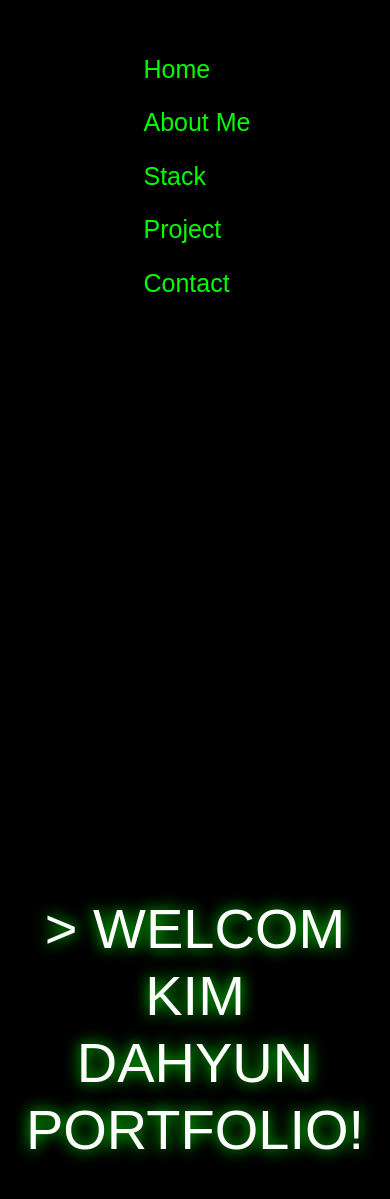
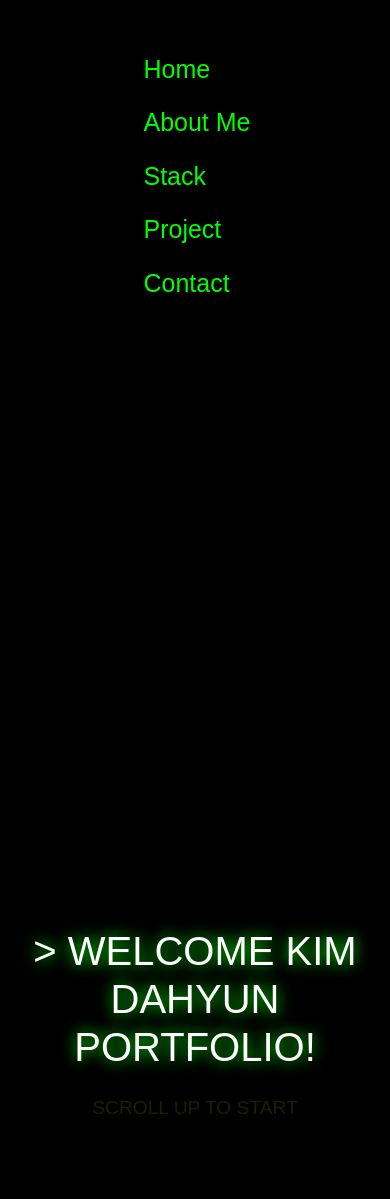
Before and after one commit to kkdh0130/dahyun-portfolio, a React (Create React App) app: page / in a window 390 px wide. Shown: the part 233-1432 px from the top of the page. Built offline with nearby package versions, Linux system fonts and the light colour scheme; a web font is replaced by a local one.

Commit message:
modify Home mobile

```diff
--- a/src/components/AboutMe.js
+++ b/src/components/AboutMe.js
@@ -5,7 +5,7 @@ function AboutMe() {
     <div id="aboutme" className="container-fluid p-4 mt-4 vh-100">
       <h2 className="text-center mt-5 mb-4">About Me</h2>
       <div className="d-flex flex-column align-items-center m-4 p-4">
-        <img src="/images/dahyun_photo.png" className="profile" alt="Kim Dahyun" />
+      <img src={`${process.env.PUBLIC_URL}/images/dahyun_photo.png`} className="profile" alt="김다현 프로필" />
         <div className="badge-container">
           <span className="neon-badge">#즉시실행</span>
           <span className="neon-badge">#적응력_강한</span>
--- a/src/components/Home.js
+++ b/src/components/Home.js
@@ -4,11 +4,16 @@ import "../styles/common.css";
 
 function Home() {
   const [showFinalText, setShowFinalText] = useState(false);
+  const [showScrollText, setShowScrollText] = useState(false);
 
   useEffect(() => {
     setTimeout(() => {
       setShowFinalText(true);
     }, 2000);
+
+    setTimeout(() => {
+      setShowScrollText(true);
+    }, 3500);
   }, []);
 
   return (
@@ -26,9 +31,10 @@ function Home() {
             delaySpeed={3000}
           />
         ) : (
-          <span className="final-text"> > WELCOM KIM DAHYUN PORTFOLIO! </span>
+          <span className="final-text"> > WELCOME KIM DAHYUN PORTFOLIO! </span>
         )}
       </h1>
+      {showScrollText && <p className="scroll-text">SCROLL UP TO START</p>}
     </div>
   );
 }
--- a/src/components/Navbar.js
+++ b/src/components/Navbar.js
@@ -1,4 +1,4 @@
-import React, { useState } from "react";
+import React, { useState, useEffect } from "react";
 import "bootstrap/dist/css/bootstrap.min.css";
 import "bootstrap-icons/font/bootstrap-icons.css";
 import "../styles/common.css";
@@ -10,6 +10,13 @@ import Home from "./Home";
 
 function Navbar() {
   const [activeSection, setActiveSection] = useState("home");
+
+  useEffect(() => {
+    const sectionElement = document.getElementById("home");
+    if (sectionElement) {
+      sectionElement.scrollIntoView({ behavior: "smooth" });
+    }
+  }, []);
 
   const handleNavigation = (section) => {
     setActiveSection(section);
@@ -25,44 +32,29 @@ function Navbar() {
         <div className="row flex-nowrap responsive-layout">
           <div className="col-auto col-md-2 col-xl-2 px-sm-2 px-0 sidebar">
             <div className="d-flex flex-column align-items-center px-3 pt-2 min-vh-100">
-                <ul className="nav flex-column mb-sm-auto mb-0 " id="menu">
+              <ul className="nav flex-column mb-sm-auto mb-0" id="menu">
                 <li className="nav-item">
-                    <button
-                      className="nav-link align-middle px-0 btn retro-hover"
-                      onClick={() => handleNavigation("home")}
-                    >
+                  <button className="nav-link align-middle px-0 btn retro-hover" onClick={() => handleNavigation("home")}>
                     <span className="ms-1 d-sm-inline">Home</span>
                   </button>
                 </li>
                 <li className="nav-item">
-                    <button
-                      className="nav-link align-middle px-0 btn retro-hover"
-                      onClick={() => handleNavigation("aboutme")}
-                    >
+                  <button className="nav-link align-middle px-0 btn retro-hover" onClick={() => handleNavigation("aboutme")}>
                     <span className="ms-1 d-sm-inline">About Me</span>
                   </button>
                 </li>
                 <li>
-                    <button
-                      className="nav-link px-0 align-middle btn retro-hover"
-                      onClick={() => handleNavigation("stack")}
-                    >
+                  <button className="nav-link px-0 align-middle btn retro-hover" onClick={() => handleNavigation("stack")}>
                     <span className="ms-1 d-sm-inline">Stack</span>
                   </button>
                 </li>
                 <li>
-                    <button
-                      className="nav-link px-0 align-middle btn retro-hover"
-                      onClick={() => handleNavigation("project")}
-                    >
+                  <button className="nav-link px-0 align-middle btn retro-hover" onClick={() => handleNavigation("project")}>
                     <span className="ms-1 d-sm-inline">Project</span>
                   </button>
                 </li>
                 <li>
-                    <button
-                      className="nav-link px-0 align-middle btn retro-hover"
-                      onClick={() => handleNavigation("contact")}
-                    >
+                  <button className="nav-link px-0 align-middle btn retro-hover" onClick={() => handleNavigation("contact")}>
                     <span className="ms-1 d-sm-inline">Contact</span>
                   </button>
                 </li>
@@ -71,11 +63,11 @@ function Navbar() {
             </div>
           </div>
           <div className="col">
-              {activeSection === "home" && <Home />}
-              {activeSection === "aboutme" && <AboutMe />}
-              {activeSection === "stack" && <Stack />}
-              {activeSection === "project" && <Project />}
-              {activeSection === "contact" && <Contact />}
+            <div id="home">{activeSection === "home" && <Home />}</div>
+            <div id="aboutme">{activeSection === "aboutme" && <AboutMe />}</div>
+            <div id="stack">{activeSection === "stack" && <Stack />}</div>
+            <div id="project">{activeSection === "project" && <Project />}</div>
+            <div id="contact">{activeSection === "contact" && <Contact />}</div>
           </div>
         </div>
       </div>
--- a/src/components/Project.js
+++ b/src/components/Project.js
@@ -8,7 +8,7 @@ function Project() {
         <div className="col-md-4 col-sm-12 mb-4">
           <div className="project-card">
             <p className="title">휴일도안심 (팀 프로젝트)</p>
-            <img src="/images/pj_1.png" alt="휴일도안심" className="project-img" />
+            <img src={`${process.env.PUBLIC_URL}/images/pj_1.png`} alt="휴일도안심" className="project-img" />
             <p>휴일에도 안심할 수 있도록 안전한 환경을 제공하는 웹 서비스</p>
             <p>
               <strong>기술 스택:</strong> React, Firebase, Bootstrap
@@ -21,7 +21,7 @@ function Project() {
         <div className="col-md-4 col-sm-12 mb-4">
           <div className="project-card">
             <p className="title">PokémonDex (개인 프로젝트)</p>
-            <img src="/images/pj_2.png" alt="포켓몬덱스" className="project-img" />
+            <img src={`${process.env.PUBLIC_URL}/images/pj_2.png`} alt="포켓몬덱스" className="project-img" />
             <p>포켓몬 정보 및 능력치를 검색할 수 있는 웹 서비스</p>
             <p>
               <strong>기술 스택:</strong> React, PokeAPI, Bootstrap
@@ -34,7 +34,7 @@ function Project() {
         <div className="col-md-4 col-sm-12 mb-4">
           <div className="project-card">
             <p className="title">김다현 포트폴리오</p>
-            <img src="/images/pj_3.png" alt="Portfolio" className="project-img" />
+            <img src={`${process.env.PUBLIC_URL}/images/pj_3.png`} alt="Portfolio" className="project-img" />
             <p>React & Bootstrap으로 제작한 개인 포트폴리오</p>
             <p>
               <strong>기술 스택:</strong> React, Bootstrap, NES.css
@@ -47,7 +47,7 @@ function Project() {
         <div className="col-md-4 col-sm-12 mb-4">
           <div className="project-card">
             <p className="title">메인 기획 및 퍼블리싱</p>
-            <img src="/images/pj_4.png" alt="메인 기획" className="project-img" />
+            <img src={`${process.env.PUBLIC_URL}/images/pj_4.png`} alt="메인 기획" className="project-img" />
             <p>회사 공식 웹사이트 메인 페이지 기획 및 퍼블리싱 작업</p>
             <p>
               <strong>기술 스택:</strong> HTML, CSS, JavaScript, Bootstrap
@@ -57,7 +57,7 @@ function Project() {
         <div className="col-md-4 col-sm-12 mb-4">
           <div className="project-card">
             <p className="title">xxx 페이지 퍼블리싱</p>
-            <img src="/images/pj_5.png" alt="xxx 페이지" className="project-img" />
+            <img src={`${process.env.PUBLIC_URL}/images/pj_5.png`} alt="xxx 페이지" className="project-img" />
             <p>xxx 파트너 프로그램 페이지 퍼블리싱 작업</p>
             <p>
               <strong>기술 스택:</strong> HTML, CSS, JavaScript
@@ -67,7 +67,7 @@ function Project() {
         <div className="col-md-4 col-sm-12 mb-4">
           <div className="project-card">
             <p className="title">아트쿡 페이지 퍼블리싱</p>
-            <img src="/images/pj_1.png" alt="아트국" className="project-img" />
+            <img src={`${process.env.PUBLIC_URL}/images/pj_1.png`} alt="아트쿡" className="project-img" />
             <p>아트쿡 페이지 퍼블리싱 작업</p>
             <p>
               <strong>기술 스택:</strong> HTML, CSS, JavaScript
--- a/src/styles/common.css
+++ b/src/styles/common.css
@@ -75,6 +75,15 @@ body {
   animation: fadeIn 1.5s ease-in-out;
 }
 
+@media (max-width: 480px) {
+  .typing-text {
+    font-size: 2rem;
+  }
+  .final-text {
+    font-size: 2.5rem;
+  }
+}
+
 @keyframes fadeIn {
   from {
     opacity: 0;
@@ -85,6 +94,27 @@ body {
     transform: scale(1);
   }
 }
+
+.scroll-text {
+  display: none;
+  font-size: 1.2rem;
+  color: yellow;
+  text-shadow: 2px 2px 5px black;
+  margin-top: 15px;
+  animation: blink 1s infinite alternate;
+}
+
+@media (max-width: 480px) {
+  .scroll-text {
+    display: block;
+  }
+}
+
+@keyframes blink {
+  from { opacity: 1; }
+  to { opacity: 0; }
+}
+
 
 /* AboutMe */
 .profile {
```
Lines whose indentation alone changed are shown as unchanged.
